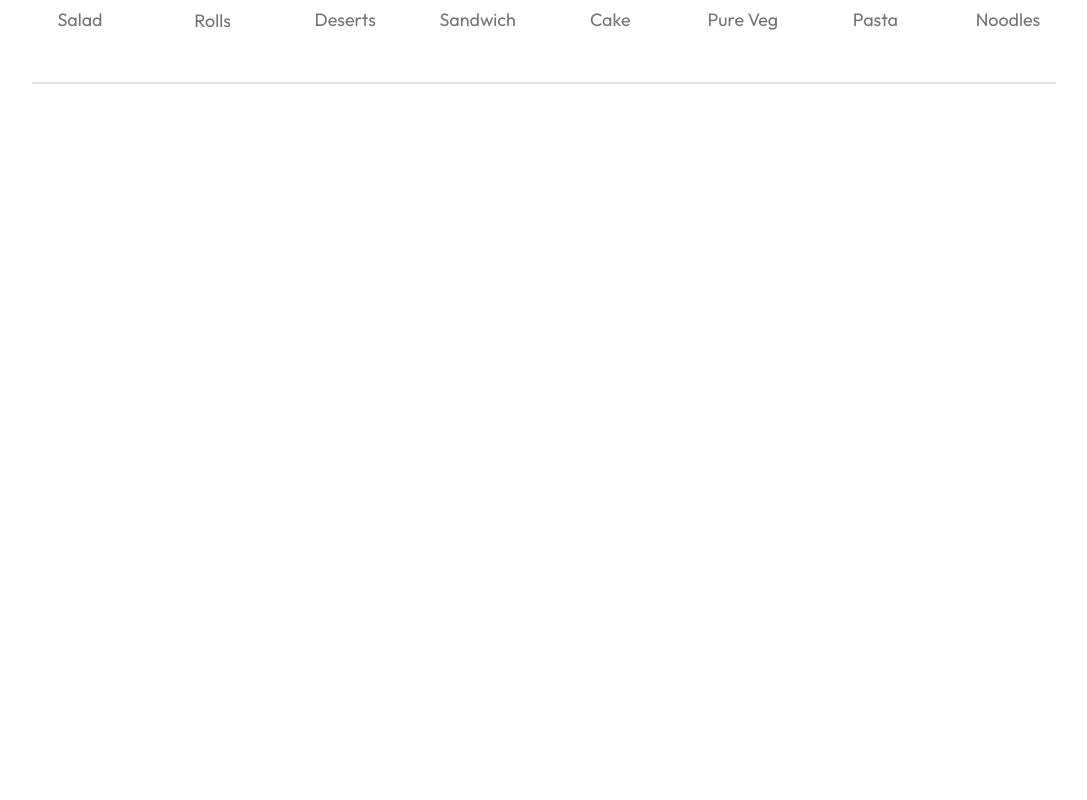
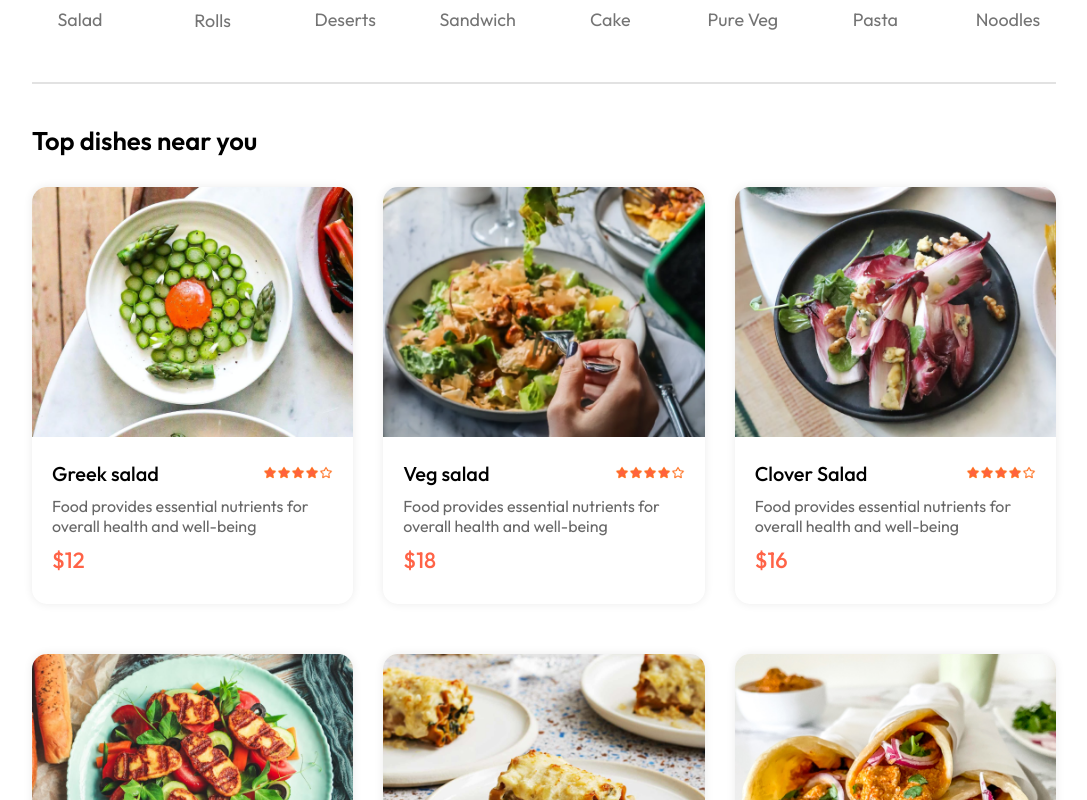
Before and after one commit to Burger-Queen-Food/Online-Food-Delivery-App, a React (Vite) app in the folder frontend/: page / in a window 1280 px wide. Shown: the part 840-1640 px from the top of the page, without its empty margins (96-1183 px from the left). Before the commit the page ends 934 px from the top, so only its background shows below. Built offline with nearby package versions, Linux system fonts and the light colour scheme.

Commit message:
Food Item list

```diff
--- /dev/null
+++ b/frontend/src/components/FoodDisplay/FoodDisplay.css
@@ -0,0 +1,16 @@
+.food-display {
+    margin-top: 30px;
+}
+
+.food-display h2 {
+    font-size: max(2vw, 24px);
+    font-weight: 600;
+}
+
+.food-display-list {
+    display: grid;
+    grid-template-columns: repeat(auto-fill, minmax(240px, 1fr));
+    margin-top: 30px;
+    gap: 30px;
+    row-gap: 50px;
+}
--- /dev/null
+++ b/frontend/src/components/FoodDisplay/FoodDisplay.jsx
@@ -0,0 +1,25 @@
+import React, { useContext } from 'react'
+import './FoodDisplay.css'
+import { StoreContext } from '../../context/StoreContext'
+import FoodItem from '../FoodItem/FoodItem'
+
+const FoodDisplay = ({ category }) => {
+
+    const { food_list } = useContext(StoreContext)
+
+
+
+    return (
+        <div className='food-display' id='food-display'>
+            <h2>Top dishes near you</h2>
+            <div className="food-display-list">
+                {food_list.map((item, index) => {
+                    return <FoodItem key={index} id={item._id} name={item.name} description={item.description} price={item.price} image={item.image} />
+                })}
+            </div>
+
+        </div>
+    )
+}
+
+export default FoodDisplay
--- /dev/null
+++ b/frontend/src/components/FoodItem/FoodItem.css
@@ -0,0 +1,44 @@
+.food-item {
+    width: 100%;
+    margin: auto;
+    border-radius: 15px;
+    box-shadow: 0px 0px 10px #00000015;
+    transition: 0.3s;
+    animation: fadeIn 1s;
+}
+
+.food-item-image {
+    width: 100%;
+    border-radius: 15px 15px 0px 0px;
+}
+
+.food-item-info {
+    padding: 20px;
+}
+
+.food-item-name-rating {
+    display: flex;
+    justify-content: space-between;
+    align-items: center;
+    margin-bottom: 10px;
+}
+
+.food-item-name-rating p {
+    font-size: 20px;
+    font-weight: 500;
+}
+
+.food-item-name-rating img {
+    width: 70px;
+}
+
+.food-item-desc {
+    color: #676767;
+}
+
+.food-item-price {
+    color: tomato;
+    font-size: 22px;
+    font-weight: 500;
+    margin: 10px 0px;
+}
--- /dev/null
+++ b/frontend/src/components/FoodItem/FoodItem.jsx
@@ -0,0 +1,25 @@
+import React from 'react'
+import './FoodItem.css'
+import { assets } from '../../assets/assets'
+
+const FoodItem = ({ id, name, price, description, image }) => {
+    return (
+        <div className='food-item'>
+            <div className="food-item-img-container">
+                <img src={image} alt="" className="food-item-image" />
+            </div>
+            <div className="food-item-info">
+                <div className="food-item-name-rating">
+                    <p>{name}</p>
+                    <img src={assets.rating_starts} alt="" srcset="" />
+                </div>
+                <p className="food-item-desc">{description}</p>
+                <p className="food-item-price">${price}</p>
+            </div>
+
+
+        </div>
+    )
+}
+
+export default FoodItem
--- /dev/null
+++ b/frontend/src/context/StoreContext.jsx
@@ -0,0 +1,23 @@
+import { createContext } from "react";
+import { food_list } from "../assets/assets";
+
+export const StoreContext = createContext(null)
+
+const StoreContextProvider = (props) => {
+
+
+
+
+    const contextValue = {
+        food_list
+    }
+
+    return (
+        <StoreContext.Provider value={contextValue}>
+            {props.children}
+        </StoreContext.Provider>
+    )
+
+}
+
+export default StoreContextProvider;
--- a/frontend/src/main.jsx
+++ b/frontend/src/main.jsx
@@ -3,10 +3,13 @@
 import './index.css'
 import App from './App.jsx'
 import { BrowserRouter } from 'react-router-dom'
+import StoreContextProvider from './context/StoreContext.jsx'
 
 createRoot(document.getElementById('root')).render(
   <BrowserRouter>
-    <App />
+    <StoreContextProvider>
+      <App />
+    </StoreContextProvider>
   </BrowserRouter>
 
 )
--- a/frontend/src/pages/Home/Home.jsx
+++ b/frontend/src/pages/Home/Home.jsx
@@ -2,6 +2,7 @@
 import './Home.css'
 import Header from '../../components/Header/Header';
 import ExploreMenu from '../../components/ExploreMenu/ExploreMenu';
+import FoodDisplay from '../../components/FoodDisplay/FoodDisplay';
 
 const Home = () => {
 
@@ -12,6 +13,7 @@
     <div>
       <Header />
       <ExploreMenu category={category} setCategory={setCategory} />
+      <FoodDisplay category={category} />
     </div>
   )
 }
```
